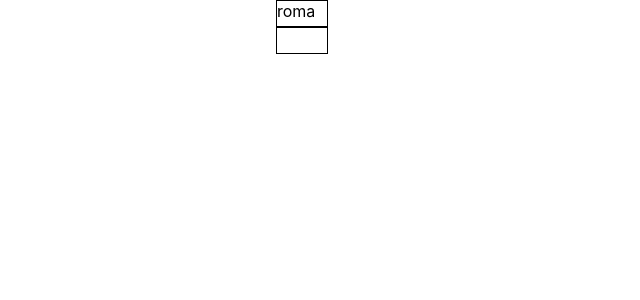
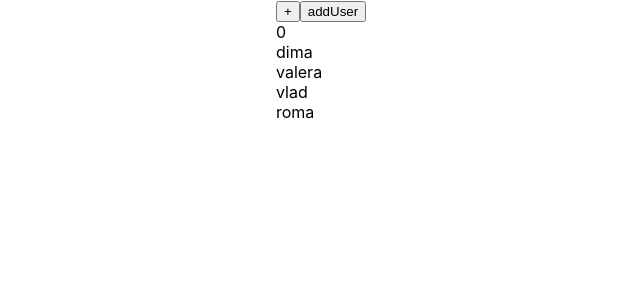
Before and after one commit to Roman-2013/react-kabzda, a React (Create React App) app: page / in a window 1280 px wide. Shown: the top 300 px of the page, without its empty margins (64-704 px from the left). Built offline with nearby package versions, Linux system fonts and the light colour scheme.

Commit message:
lesson 16

```diff
--- a/src/App.tsx
+++ b/src/App.tsx
@@ -1,4 +1,4 @@
-import React, {useRef, useState} from 'react';
+import React, {memo, useRef, useState} from 'react';
 import './App.css';
 import {Accordion} from './Components/Accordion/Accordion';
 import {Raiting, Rating, RatingProps} from './Components/Raiting/Raiting';
@@ -33,7 +33,19 @@ const App = () => {
     const callback = () => {
         console.log('click')
     }
+
+
+    const [counter, setCounter] = useState(0)
+    const [users, setUsers] = useState(['dima', 'valera', 'vlad', 'roma'])
+    const addUserHAndler =()=>{
+        setUsers([...users,'sveta'])
+    }
     return (<div className={'App'}>
+
+<button onClick={()=>setCounter(counter+1)}>+</button>
+<button onClick={addUserHAndler}>addUser</button>
+            <Count count={counter}/>
+            <Users users={users}/>
 
             {/*<div>*/}
             {/*    <input ref={inputRef}/><button onClick={save}>save</button> -actual value: {value1}*/}
@@ -69,27 +81,23 @@ const App = () => {
             {/* */}
             {/*<UncontoletAccordionType title={'Menu1'}/>*/}
 
-            <Selects value={parentValue4}
-                     onChange={setparentValue4}
-                     items={[{title: 'roma', value: '1'},
-                         {title: 'dima', value: '2'},
-                         {title: 'sacha', value: '3'},
-                         {title: 'victor', value: '4'}
-                     ]}/>
+            {/*<Selects value={parentValue4}*/}
+            {/*         onChange={setparentValue4}*/}
+            {/*         items={[{title: 'roma', value: '1'},*/}
+            {/*             {title: 'dima', value: '2'},*/}
+            {/*             {title: 'sacha', value: '3'},*/}
+            {/*             {title: 'victor', value: '4'}*/}
+            {/*         ]}/>*/}
 
 
-            <Selects
+            {/*<Selects*/}
 
-                     onChange={setparentValue4}
-                     items={[{title: 'roma', value: '1'},
-                         {title: 'dima', value: '2'},
-                         {title: 'sacha', value: '3'},
-                         {title: 'victor', value: '4'}
-                     ]}/>
-
-
-
-
+            {/*         onChange={setparentValue4}*/}
+            {/*         items={[{title: 'roma', value: '1'},*/}
+            {/*             {title: 'dima', value: '2'},*/}
+            {/*             {title: 'sacha', value: '3'},*/}
+            {/*             {title: 'victor', value: '4'}*/}
+            {/*         ]}/>*/}
             {/*<Accordion onClick={(id) => {*/}
             {/*    alert(id)*/}
             {/*}}*/}
@@ -122,3 +130,15 @@ const PageTitle = (props: PageTitlePropsType) => {
     return <h1>{props.title}</h1>
 }
 export default App;
+
+
+const CounterSecret = (props: { count: number }) => {
+    console.log('Count')
+    return <div>{props.count}</div>
+}
+const UsersSecret = (props: { users: Array<string> }) => {
+    console.log('Users')
+    return <div>{props.users.map((u, index) => <div key={index}>{u}</div>)}</div>
+}
+const Users=memo(UsersSecret)
+const Count=memo(CounterSecret)
```
Also changed, not shown: src/Components/UncontroletAccordion/UncontoletAccordionType.tsx (+24 -8 lines), src/Components/UncontroletAccordion/reduser.tsx (added, +16 -0 lines), 2 other files (tests, documents, lock files or other folders).
